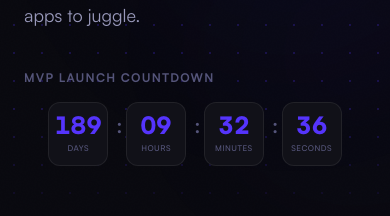
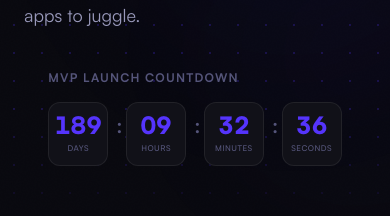
Before and after one commit to Mikeyboomin/volta-web, a Next.js app: page / in a window 390 px wide. Shown: the part 542-758 px from the top of the page. Built offline with nearby package versions, Linux system fonts and the light colour scheme.

Commit message:
Align countdown label with countdown on mobile

```diff
--- a/app/globals.css
+++ b/app/globals.css
@@ -348,7 +348,20 @@ body::before {
 }
 
 @media (max-width: 430px) {
+  .countdown-mobile-block {
+    width: fit-content;
+    max-width: 100%;
+    margin-left: auto;
+    margin-right: auto;
+  }
+
+  .countdown-label {
+    text-align: left;
+  }
+
   .countdown-mobile-safe {
+    width: fit-content;
+    max-width: 100%;
     justify-content: center;
   }
 
@@ -357,7 +370,7 @@ body::before {
   }
 
   .countdown-mobile-safe > div {
-    width: 100%;
+    width: fit-content;
     max-width: 100%;
     display: flex !important;
     justify-content: center !important;
--- a/app/page.tsx
+++ b/app/page.tsx
@@ -124,8 +124,8 @@ export default function Home() {
           </p>
 
           {/* Countdown */}
-          <div className="animate-fade-up delay-300 mb-6">
-            <p className="text-xs font-semibold uppercase tracking-widest mb-4" style={{ color: 'var(--text-muted)' }}>
+          <div className="countdown-mobile-block animate-fade-up delay-300 mb-6">
+            <p className="countdown-label text-xs font-semibold uppercase tracking-widest mb-4" style={{ color: 'var(--text-muted)' }}>
               MVP Launch Countdown
             </p>
             <div className="countdown-mobile-safe">
```
